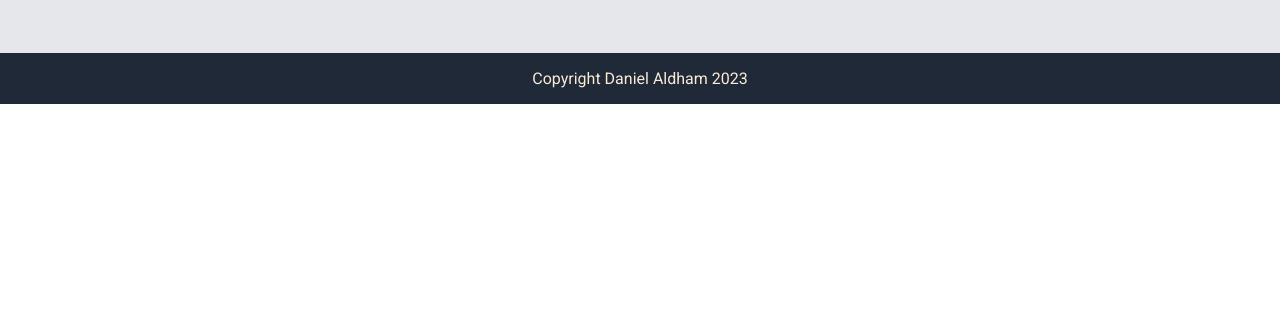
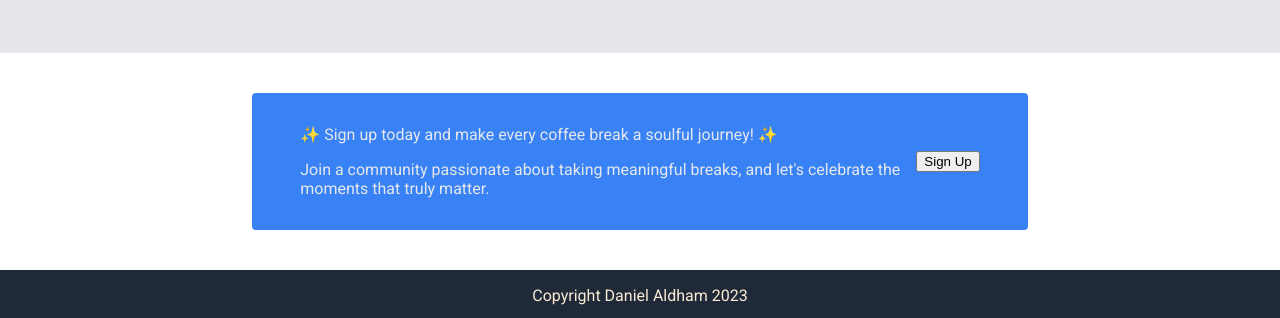
Before and after one commit to danielaldham/odin-landing-page, a plain HTML site: page index.html in a window 1280 px wide. Shown: the part 1137-1455 px from the top of the page. Before the commit the page ends 1241 px from the top, so only its background shows below. Drawn offline with Linux system fonts and the light colour scheme.

Commit message:
Added action container

```diff
--- a/index.html
+++ b/index.html
@@ -56,8 +56,15 @@
             </div>
         </div>
         <div class="container-action">
-            <div class="action-text"></div>
-            <div class="action-button"></div>
+            <div class="action-card">
+                <div class="action-text">
+                    <p class="action-main">✨ Sign up today and make every coffee break a soulful journey! ✨</p>
+                    <p>Join a community passionate about taking meaningful breaks, and let's celebrate the moments that truly matter.</p>
+                </div>
+                <div class="action-button">
+                    <button>Sign Up</button>
+                </div>
+            </div>
         </div>
         <div class="container-footer">
             <p>Copyright Daniel Aldham 2023</p>
--- a/styles.css
+++ b/styles.css
@@ -76,6 +76,7 @@ ul {
     display: flex;
     justify-content: center;
     font-size: 36px;
+    font-weight: bolder;
 }
 
 .info-cards {
@@ -116,6 +117,28 @@ ul {
 
 .container-action {
     display: flex;
+    padding: 40px;
+    justify-content: center;
+    align-items: center;
+}
+
+.action-card {
+    background-color: #3882F6;
+    color: #E5E7EB;
+    display: flex;
+    align-items: center;
+    justify-content: space-around;
+    border-radius: 4px;
+    padding: 16px 48px;
+    gap: 16px;
+}
+
+.action-text {
+    width: 600px;
+}
+
+.action-button {
+    justify-content: center;
 }
 
 .container-footer {
```
